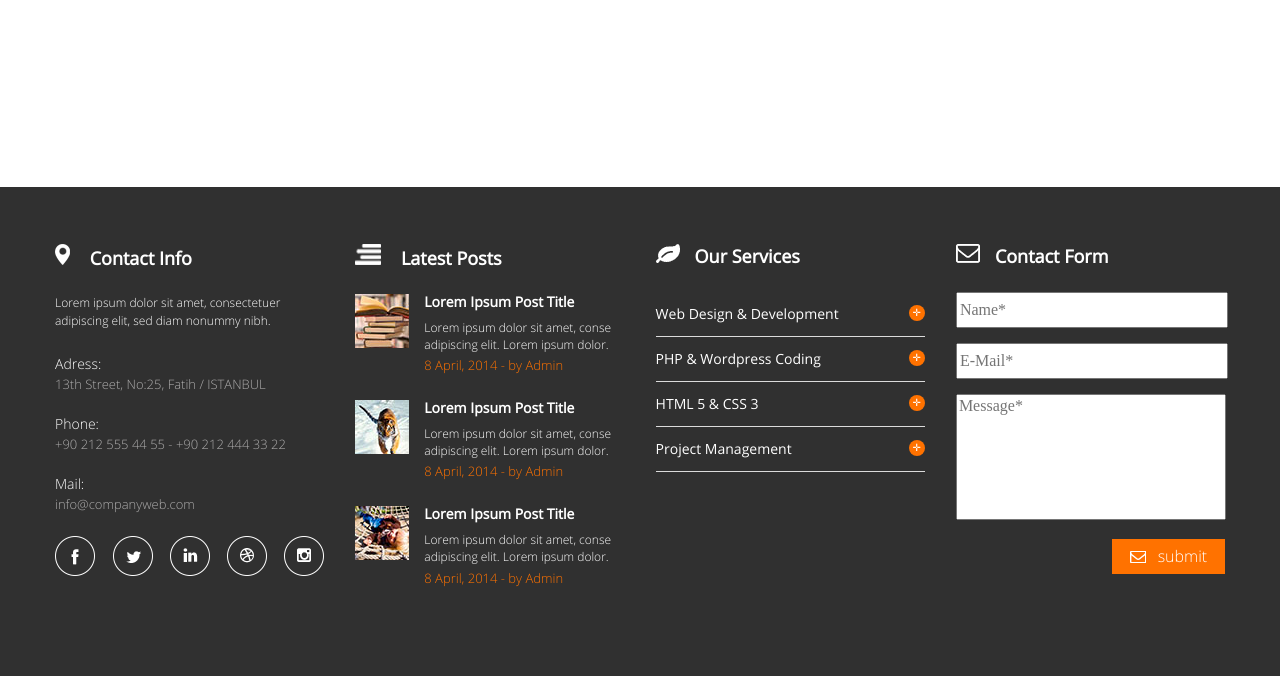
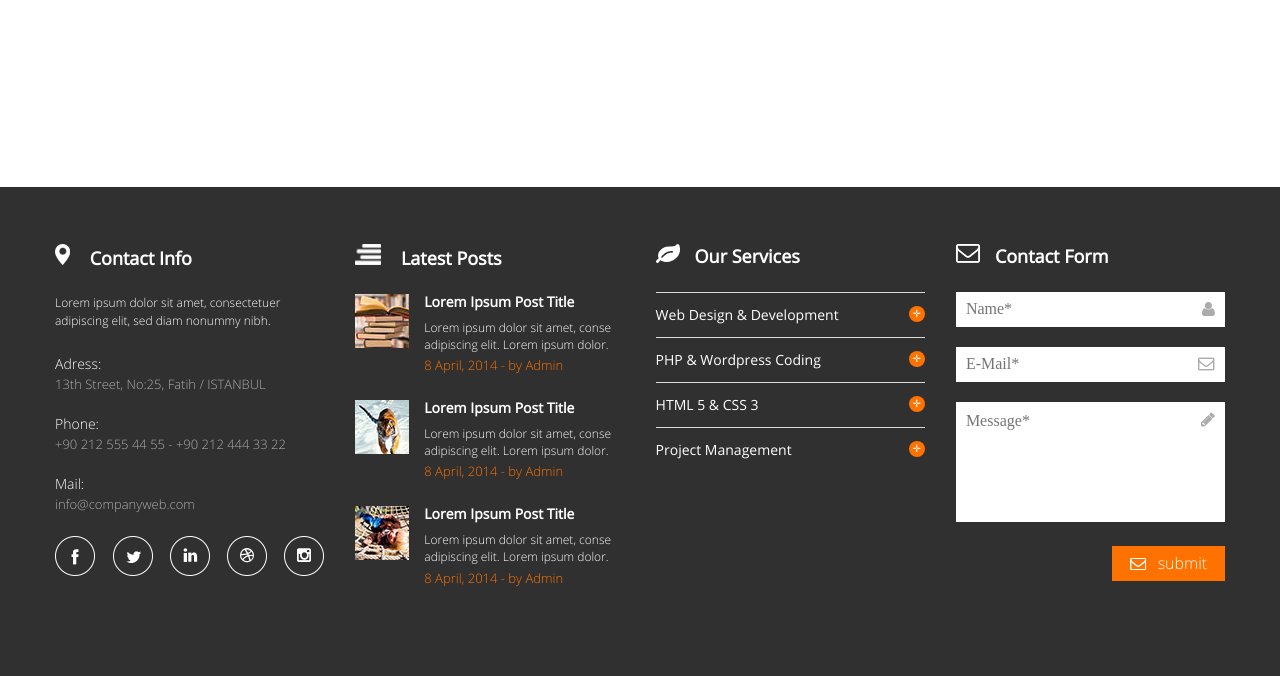
Before and after one commit to Noxious2211/project-OXXO, a plain HTML site: page index.html in a window 1280 px wide. Shown: the part 6094-6770 px from the top of the page. Drawn offline with Linux system fonts and the light colour scheme.

Commit message:
pixelperfect without clients-logo

```diff
--- /dev/null
+++ b/GIT.txt
@@ -0,0 +1,5 @@
+git status
+git add -A
+git commit -m " "
+git remote add origin https://github.com/Noxious2211/Noxious2211.git
+git push origin master
--- a/index.html
+++ b/index.html
@@ -643,12 +643,22 @@
                 </div>
             </div>
             <div class="footer__title footer__title4">
-                <h2><img src="./media/icon/footer-mail-icon.png" alt="">Contact Form</h2>
-                <div class="footer__form">
-                    <input class="footer__form-text" type="text" placeholder="Name*">
-                    <input class="footer__form-email" type="email" placeholder="E-Mail*">
-                    <textarea class="footer__form-area" placeholder="Message*"></textarea>
-                </div>
+                <h2 class="footer__form-h2"><img src="./media/icon/footer-mail-icon.png" alt="">Contact Form</h2>
+                <form class="footer__form">
+                    <div class="footer__form-text-icon">
+                        <input class="footer__form-text" type="text" placeholder="Name*">
+                        <img src="./media/icon/footer-input-text-icon.png" alt="">
+                    </div>
+                    <div class="footer__form-email-icon">
+                        <input class="footer__form-email" type="email" placeholder="E-Mail*">
+                        <img src="./media/icon/footer-input-mail-icon.png" alt="">
+                    </div>
+                    <div class="footer__form-area-icon">
+                        <textarea class="footer__form-area" placeholder="Message*"></textarea>
+                        <img src="./media/icon/footer-input-area-icon.png" alt="">
+                    </div>
+
+                </form>
                 <div class="footer__form-btn-wr">
                     <button class="footer__form-btn"><img src="./media/icon/footer-submit-icon.png"
                             alt="">submit</button>
--- a/sass/main.scss
+++ b/sass/main.scss
@@ -142,6 +142,7 @@
       margin-top: 215px;
       text-align: center;
       z-index: 5;
+      .slick-active {outline: none;}
    }
    .slick-prev {
       width: 43px;
@@ -231,6 +232,7 @@
       font-size: 14px;
       font-family: 'opensans';
       transition-duration: .6s;
+      outline: none;
    }
    .but:hover {
       background-color: #fff;
@@ -252,6 +254,7 @@
       font-size: 14px;
       font-family: 'opensans';
       transition-duration: .6s;
+      outline: none;
    }
    a:hover {
       background-color: #fff;
@@ -445,6 +448,7 @@
       height: 350px;
       margin-right: 20px;
       z-index: 5;
+      .slick-active {outline: none;}
    }
    .slick-list {box-shadow: 0px 7px 15px 0px rgba(0, 0, 0, 0.35)}
    .slick-next {
@@ -1063,6 +1067,7 @@
       width: 770px;
       height: 280px;
       margin: 0 auto;
+      .slick-active {outline: none;}
       h3 {margin: 8px 0 23px 0;
          font-family: 'opensans-semibold';
          font-size: 20px;
@@ -1169,6 +1174,7 @@
             left: 22px;
             width: 526px;
             height: 297px;
+            .slick-active {outline: none;}
             .slick-next:before {content: "";}
             .slick-next {
                position: absolute;
@@ -1267,7 +1273,6 @@
    .clients-logo__slider {
       width: 80%;
       margin: 0 auto;
-      padding-top: 125px;
       .slick-next {
          position: absolute;
          right: -10%;
@@ -1362,6 +1367,8 @@
 .footer {
    background-color: #303030;
    padding: 40px 0 80px 0;
+   .footer__form-h2 {margin: 17px 0 30px 0;}
+
    .container {
       display: flex;
       justify-content: space-between;
@@ -1447,7 +1454,7 @@
          text-align: left;
          outline: none;
          border: none;
-         border-bottom: 1px solid #dbdbdb;
+         border-top: 1px solid #dbdbdb;
          position: relative;
          transition: 0.4s;
          font-family: 'opensans';
@@ -1478,29 +1485,72 @@
       }
    }
    .footer__form {
+      width: 100%;
       .footer__form-text,
       .footer__form-email {
          position: relative;
-         width: 98%;
-         height: 30px;
-         margin-bottom: 15px;
+         width: 100%;
+         height: 35px;
+         // margin-bottom: 15px;
+         outline: none;
+         z-index: 5;
+         border: none;
+         box-sizing: border-box;
+         padding: 0 10px;
+         }
+      .footer__form-text-icon {
+         position: relative;
+         margin-bottom: 20px;
+         img {
+            position: absolute;
+            top: 10px;
+            right: 10px;
+            z-index: 10;
+         }
+      }
+      .footer__form-email-icon {
+         position: relative;
+         margin-bottom: 20px;
+         img {
+            position: absolute;
+            top: 10px;
+            right: 10px;
+            z-index: 10;
+         }
+      }
+      .footer__form-area-icon {
+         position: relative;
+         margin-bottom: 20px;
+         img {
+            position: absolute;
+            top: 10px;
+            right: 10px;
+            z-index: 10;
+         }
       }
       .footer__form-area {
-         width: 98%;
+         position: relative;
+         width: 100%;
          height: 120px;
-         margin-bottom: 15px;
+         padding: 0;
+         // margin-bottom: 15px;
          resize: none;
-      }
-      .footer__form-text::before {
-         content: '';
-         position: absolute;
-         top: 0;
-         right: 0;
-         width: 20px;
-         height: 20px;
-         background-image: url('../media/icon/footer-input-text-icon.png');
-         background-repeat: no-repeat;
-      }
+         outline: none;
+         z-index: 5;
+         border: none;
+         box-sizing: border-box;
+         padding: 10px 10px 0 10px;
+      }
+      // .footer__form-text::before {
+      //    content: url('../media/icon/footer-input-text-icon.png');
+      //    position: absolute;
+      //    top: 0;
+      //    right: 0;
+      //    z-index: 10;
+         // width: 20px;
+         // height: 20px;
+         // background-image: url('../media/icon/footer-input-text-icon.png');
+         // background-repeat: no-repeat;
    }
    .footer__form-btn {
       width: 113px;
@@ -1513,6 +1563,7 @@
       align-items: center;
       justify-content: space-evenly;
       cursor: pointer;
+      outline: none;
    }
    .footer__form-btn-wr {
       display: flex;
```
Also changed, not shown: css/style.css, 1 other file.
